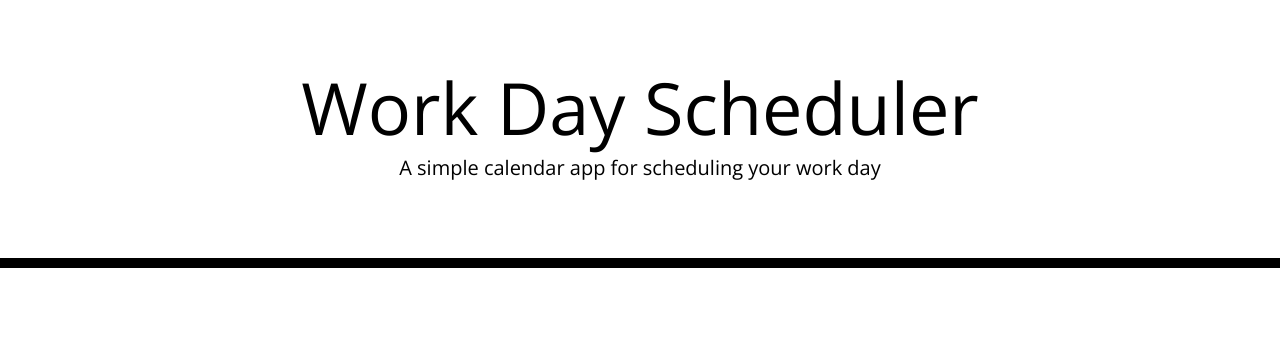
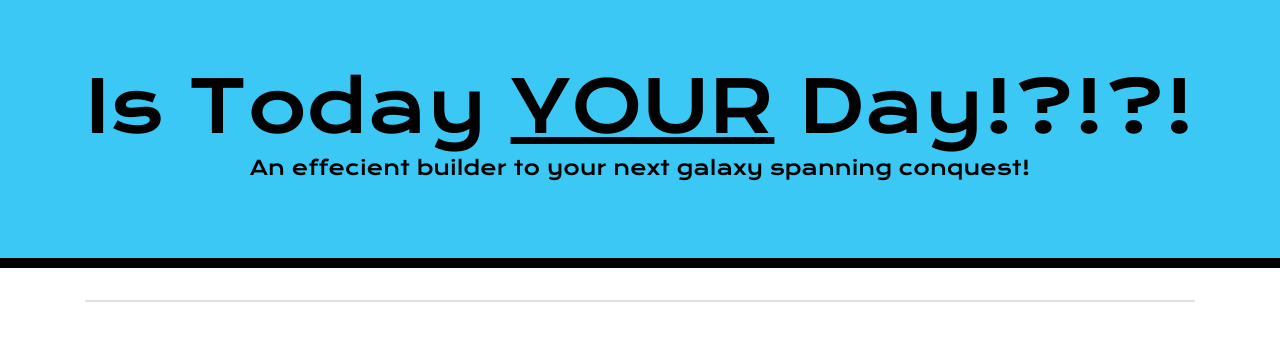
Before and after one commit to absurdlylongusernameuser/MWAHAHAHAHA, a plain HTML site: page index.html in a window 1280 px wide. Drawn offline with nearby package versions, Linux system fonts and the light colour scheme.

Commit message:
good thoughts, but bedtime

```diff
--- a/index.html
+++ b/index.html
@@ -14,22 +14,21 @@
       integrity="sha384-50oBUHEmvpQ+1lW4y57PTFmhCaXp0ML5d60M1M7uH2+nqUivzIebhndOJK28anvf"
       crossorigin="anonymous"
     />
-    <link
-      href="https://fonts.googleapis.com/css?family=Open+Sans&display=swap"
-      rel="stylesheet"
-    />
+    <link rel="preconnect" href="https://fonts.gstatic.com">
+    <link href="https://fonts.googleapis.com/css2?family=Krona+One&display=swap" rel="stylesheet">
+
     <link rel="stylesheet" href="style.css" />
-    <title>Work Day Scheduler</title>
+    <title>Operational Guidelines to Galactic Neutrality</title>
   </head>
 
   <body>
     <header class="jumbotron">
-      <h1 class="display-3">Work Day Scheduler</h1>
-      <p class="lead">A simple calendar app for scheduling your work day</p>
+      <h1 class="display-3">Is Today <span>YOUR</span> Day!?!?!</h1>
+      <p class="lead">An effecient builder to your next galaxy spanning conquest!</p>
       <p id="currentDay" class="lead"></p>
     </header>
     <div class="container">
-      <!-- Timeblocks go here -->
+      <div class="card"></div>
     </div>
 
     <script src="https://cdnjs.cloudflare.com/ajax/libs/jquery/3.2.1/jquery.min.js"></script>
--- a/style.css
+++ b/style.css
@@ -1,5 +1,13 @@
+:root {
+  --Yup: #2bc4f3ea;
+  --Sup: #d80606c2;
+}
+
+* {
+  font-family: 'Krona One', sans-serif;
+}
+
 body {
-  font-family: 'Open Sans', sans-serif;
   font-size: 16px;
   line-height: 1;
 }
@@ -13,9 +21,13 @@ textarea {
   padding: 10px;
 }
 
+span {
+  text-decoration: underline;
+}
+
 .jumbotron {
   text-align: center;
-  background-color: transparent;
+  background-color: var(--Yup);
   color: black;
   border-radius: 0;
   border-bottom: 10px solid black;
@@ -37,8 +49,8 @@ textarea {
 }
 
 .hour {
-  background-color: #ffffff;
-  color: #000000;
+  background-color: var(--Yup);
+  color: var(--Sup);
   border-top: 1px dashed #000000;
 }
 
```
